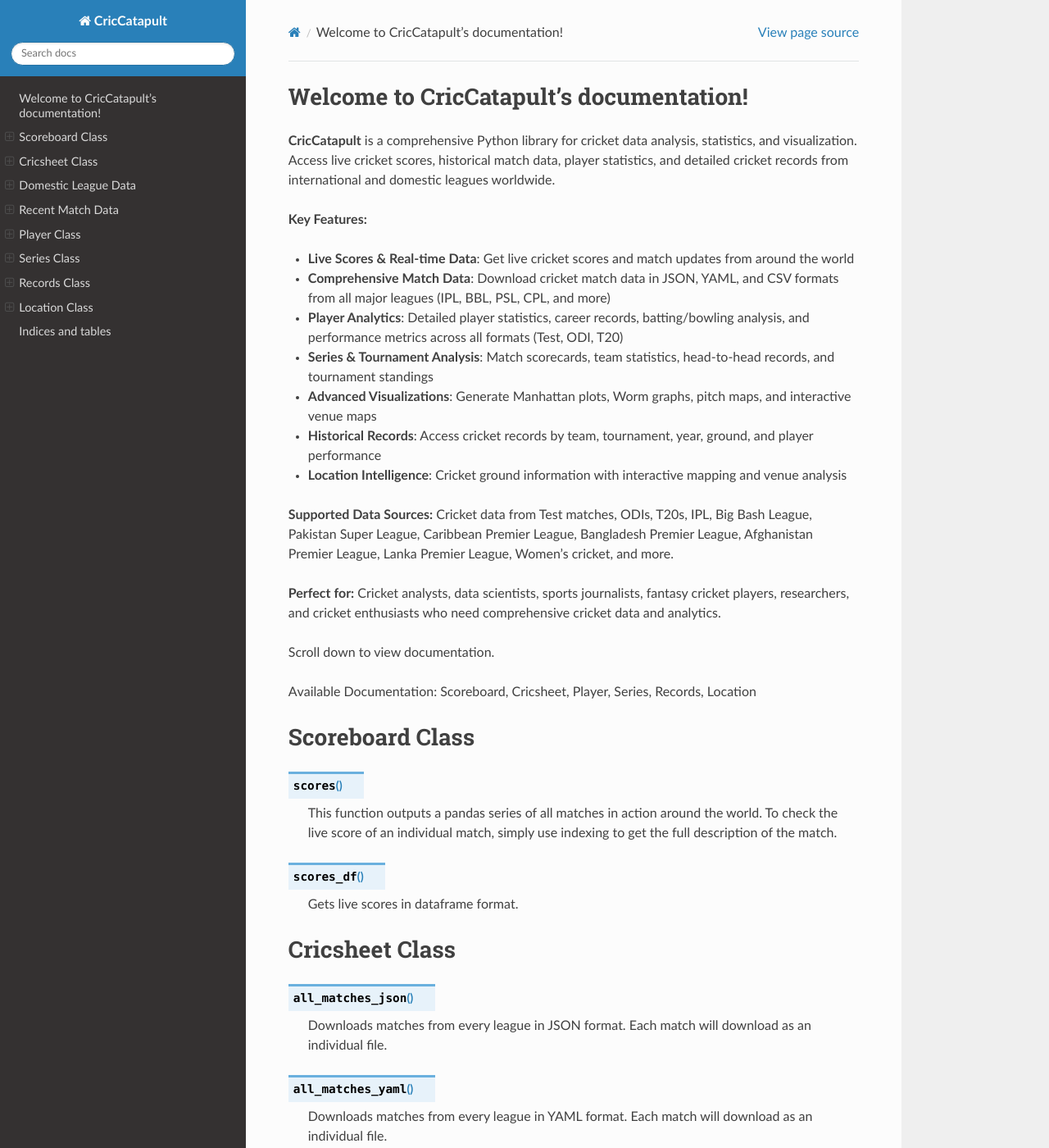
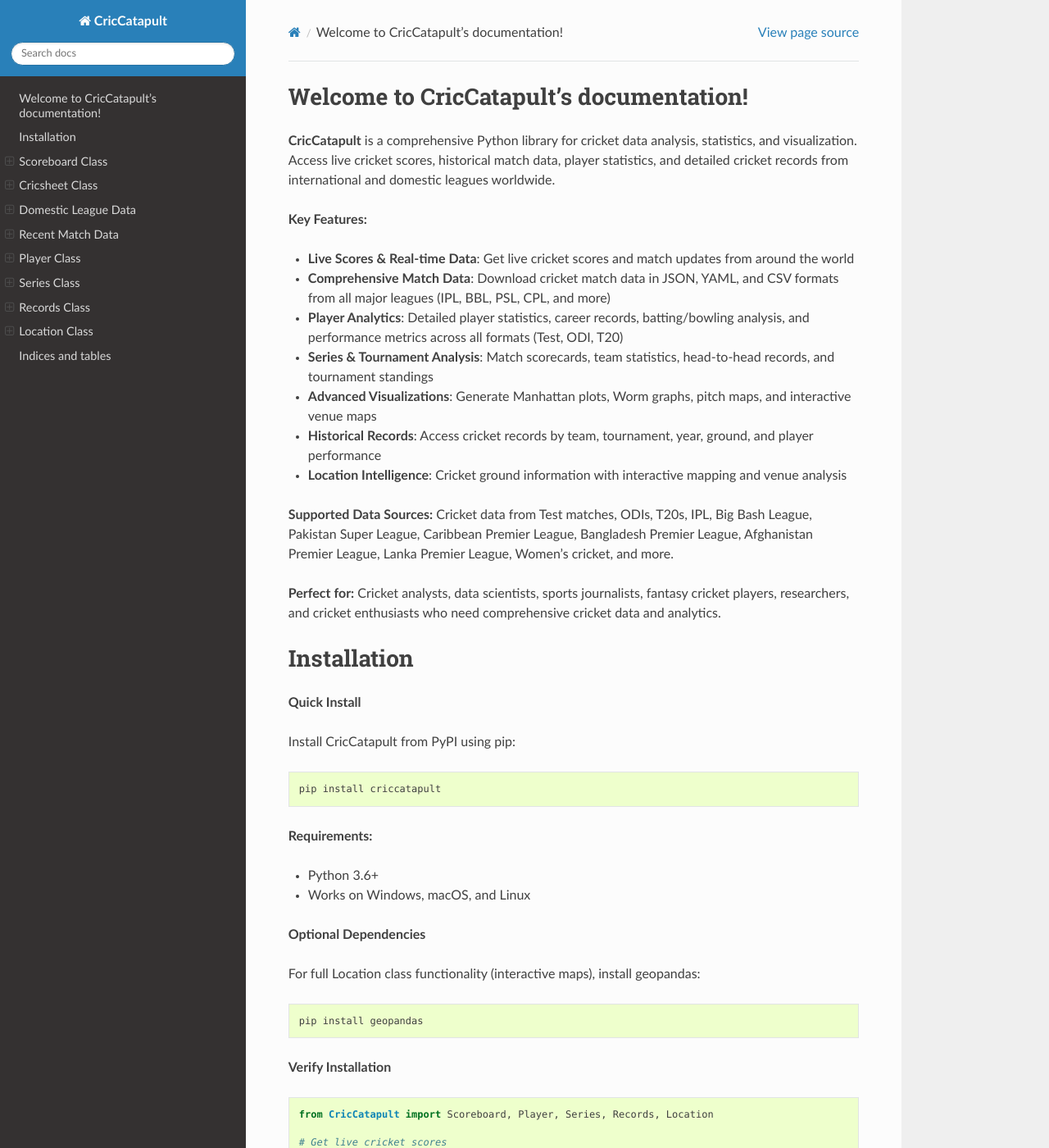
Before and after one commit to aadrijupadya/CricCatapult, a Sphinx documentation site: the page built from docs/source/index.rst, in a window 1280 px wide and 1400 px high. Shown: the whole window at 82% size. Built offline with Sphinx 7.4.7 and the Read the Docs theme 3.1.0, drawn with Linux system fonts in a browser that asks for light colours; some of the changed text lies outside the part shown.

```diff
--- a/docs/source/conf.py
+++ b/docs/source/conf.py
@@ -36,6 +36,9 @@ extensions = [
     'sphinx.ext.napoleon'
 ]
 
+# Syntax highlighting
+pygments_style = 'sphinx'
+
 # Add any paths that contain templates here, relative to this directory.
 templates_path = ['_templates']
 
--- a/docs/source/index.rst
+++ b/docs/source/index.rst
@@ -22,6 +22,45 @@ Welcome to CricCatapult's documentation!
 Cricket data from Test matches, ODIs, T20s, IPL, Big Bash League, Pakistan Super League, Caribbean Premier League, Bangladesh Premier League, Afghanistan Premier League, Lanka Premier League, Women's cricket, and more.
 
 **Perfect for:** Cricket analysts, data scientists, sports journalists, fantasy cricket players, researchers, and cricket enthusiasts who need comprehensive cricket data and analytics.
+
+Installation
+============
+
+**Quick Install**
+
+Install CricCatapult from PyPI using pip:
+
+.. code-block:: bash
+
+   pip install criccatapult
+
+**Requirements:**
+
+* Python 3.6+
+* Works on Windows, macOS, and Linux
+
+**Optional Dependencies**
+
+For full Location class functionality (interactive maps), install geopandas:
+
+.. code-block:: bash
+
+   pip install geopandas
+
+**Verify Installation**
+
+.. code-block:: python
+
+   from CricCatapult import Scoreboard, Player, Series, Records, Location
+
+   # Get live cricket scores
+   scores = Scoreboard()
+   print(scores.scores())
+
+   # Analyze a player
+   player = Player("Virat Kohli")
+   stats = player.get_summary_stats(format_num=2, view='match', action='batting')
+   print(stats)
 
 .. toctree::
    :maxdepth: 2
```
Also changed, not shown: README.md (+2 -0 lines).
